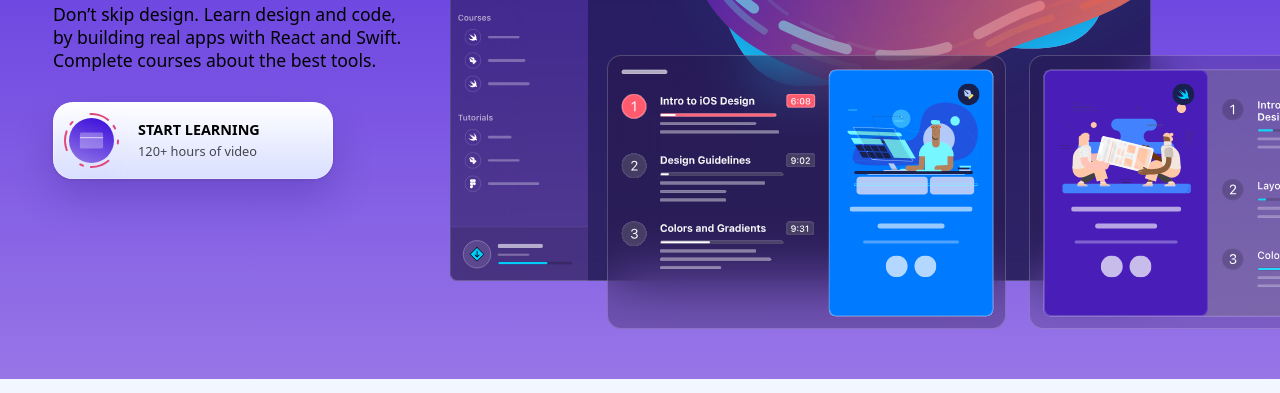
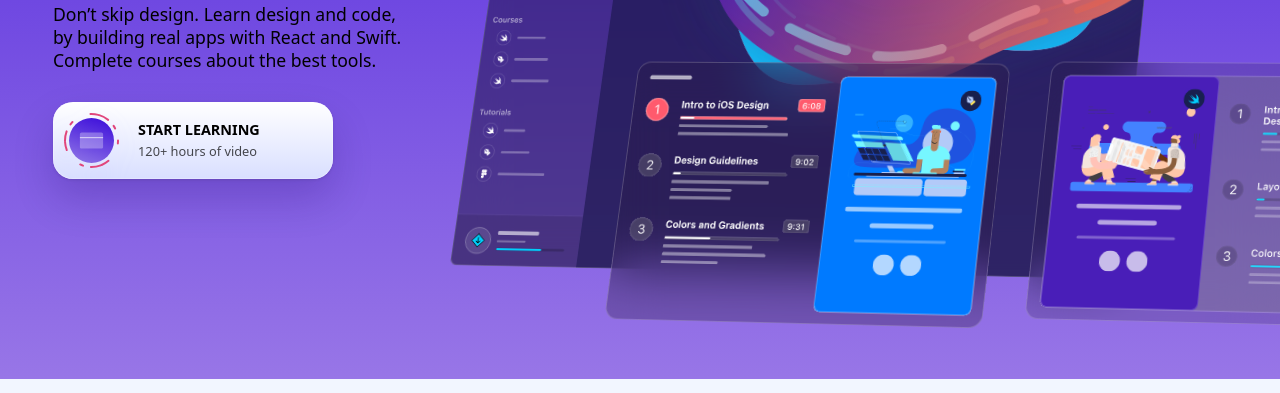
Before and after one commit to thatsehannah/design-code-with-react-hooks, a Gatsby site: page / in a window 1280 px wide. Shown: the part 407-800 px from the top of the page. Built offline with nearby package versions, Linux system fonts and the light colour scheme; Gatsby itself is replaced by a stand-in of ours.

Commit message:
used perspective and transform-origin, applied additional hover effects to each mockup

```diff
--- a/src/components/animations/MockupAnimation.js
+++ b/src/components/animations/MockupAnimation.js
@@ -17,6 +17,42 @@
 
 const Wrapper = styled.div`
   position: relative;
+  perspective: 5000;
+
+  div {
+    transform: rotateY(-20deg) rotateX(20deg);
+    transform-origin: bottom-left;
+  }
+
+  * {
+    transition: 1s cubic-bezier(0.075, 0.82, 0.165, 1);
+  }
+
+  :hover div {
+    transform: rotateY(0deg) rotateX(0deg);
+    &.mockup1 {
+      transition-delay: 0.1s;
+      transform: translate(-30px, -30px);
+    }
+    &.mockup2 {
+      transition-delay: 0.2s;
+      transform: translate(0, -30px);
+    }
+    &.mockup3 {
+      transition-delay: 0s;
+    }
+    &.mockup4 {
+      transition-delay: 0.1s;
+      transform: translate(-120px, 30px);
+    }
+    &.mockup5 {
+      transition-delay: 0.2s;
+      transform: translate(-90px, 30px);
+    }
+    :hover {
+      filter: brightness(150%) saturate(120%);
+    }
+  }
 
   .mockup1 {
     position: absolute;
```
